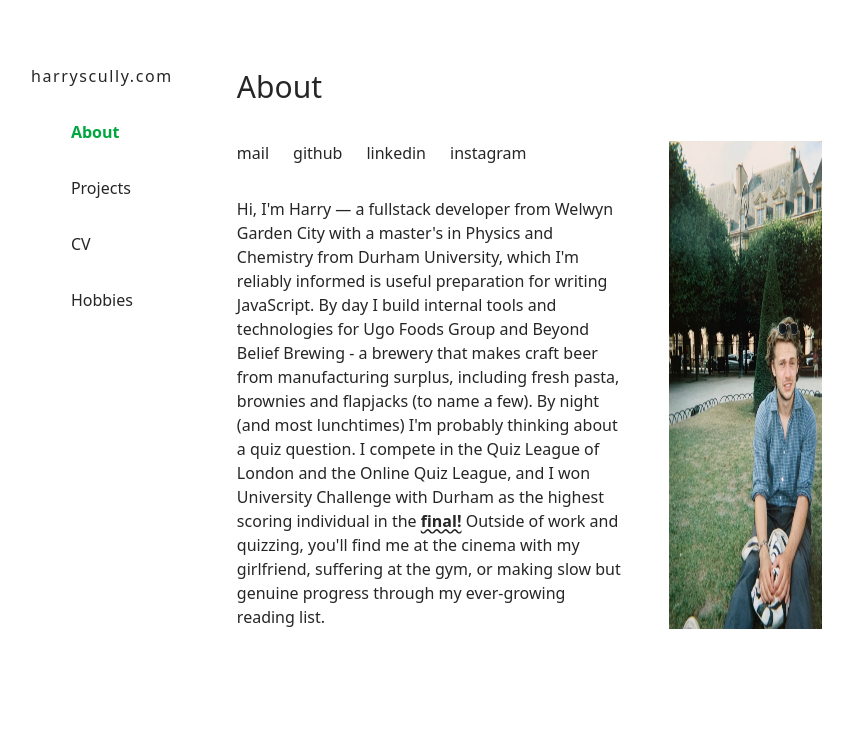
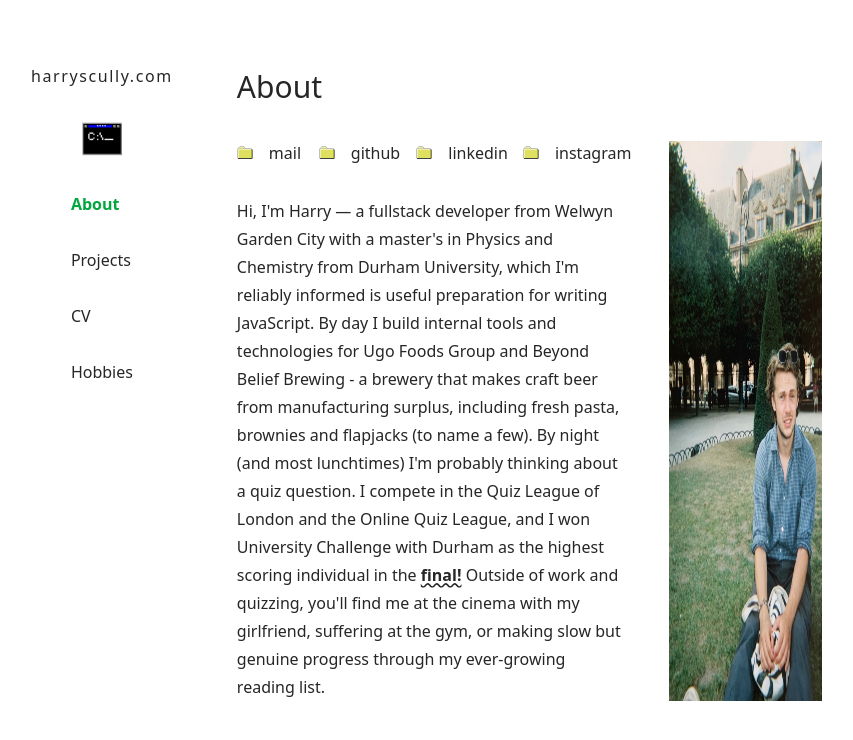
Before and after one commit to harryscully/portfolio, a Next.js app: page / in a window 1280 px wide. Shown: the top 740 px of the page, without its empty margins (33-886 px from the left). Built offline with nearby package versions, Linux system fonts and the light colour scheme.

Commit message:
Add fun icons

```diff
--- a/src/app/layout.tsx
+++ b/src/app/layout.tsx
@@ -1,5 +1,7 @@
 import "./globals.css";
+import consoleIcon from "../../public/console_prompt-0.png"
 import Navbar from "@/components/Navbar"
+import Image from "next/image"
 
 export default function RootLayout({
   children,
@@ -17,6 +19,7 @@ export default function RootLayout({
             >
               harryscully.com
             </a>
+            <Image src={consoleIcon} alt="console windows 98 icon" className="h-10 w-10"/>
             <Navbar />
           </div>
           {children}
--- a/src/app/page.tsx
+++ b/src/app/page.tsx
@@ -1,4 +1,5 @@
 import profilePic from "../../public/me.jpg"
+import folderIcon from "../../public/directory-closed-5.png"
 import Image from "next/image"
 
 const links = [
@@ -11,7 +12,8 @@ const links = [
 export default function Home() {
   const linkElements = links.map((link) => {
     return (
-      <li key={link.href}>
+      <li className="flex gap-4 items-center" key={link.href}>
+        <Image className="w-4 h-4" src={folderIcon} alt="folder windows 98 icon" />
         <a
           target="_blank"
           href={link.href}
@@ -32,7 +34,7 @@ export default function Home() {
           <ul className="flex gap-6">
             {linkElements}
           </ul>
-          <p>
+          <p className="leading-7">
             Hi, I'm Harry — a fullstack developer from Welwyn Garden City with a master's in Physics and Chemistry from Durham University, which I'm reliably informed is useful preparation for writing JavaScript. By day I build internal tools and technologies for Ugo Foods Group and Beyond Belief Brewing - a brewery that makes craft beer from manufacturing surplus, including fresh pasta, brownies and flapjacks (to name a few). By night (and most lunchtimes) I'm probably thinking about a quiz question. I compete in the Quiz League of London and the Online Quiz League, and I won University Challenge with Durham as the highest scoring individual in the <a target="_blank" className="font-semibold underline decoration-wavy hover:text-yellow-400 transition-all duration-200" href="https://www.youtube.com/watch?v=5zeIHCfC2Vk">final!</a> Outside of work and quizzing, you'll find me at the cinema with my girlfriend, suffering at the gym, or making slow but genuine progress through my ever-growing reading list.
           </p>
         </div>
```
Also changed, not shown: public/console_prompt-0.png (added), public/directory-closed-5.png (added).
